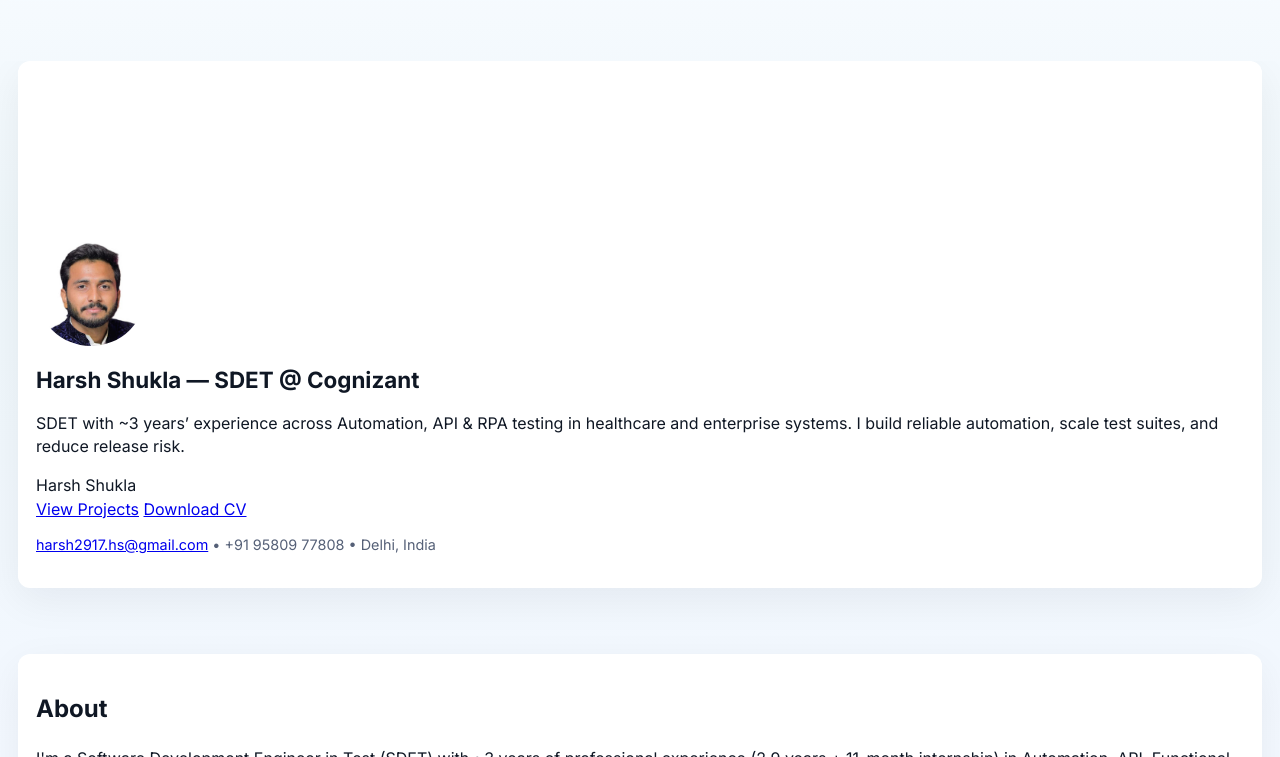
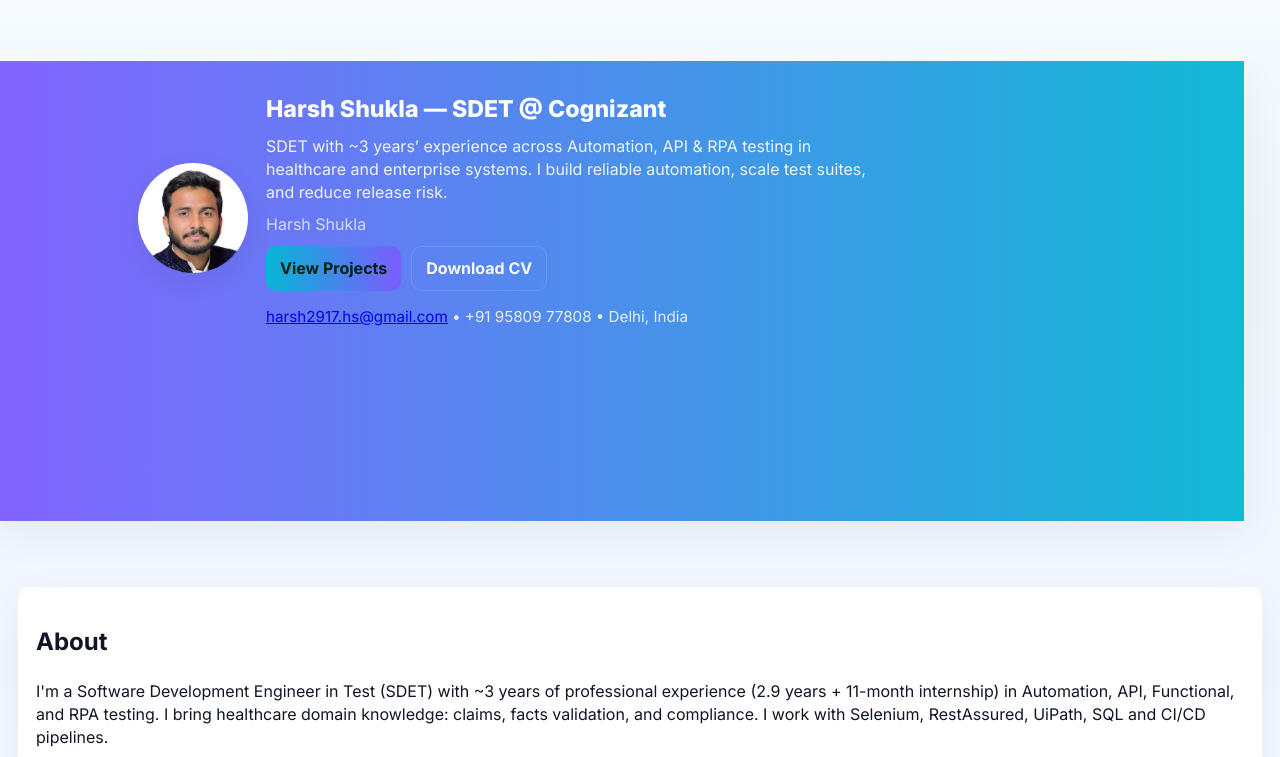
Before and after one commit to HarshShukla-git/newportr-repo, a plain HTML site: page index.html in a window 1280 px wide. Shown: the part 43-800 px from the top of the page. Drawn offline with Linux system fonts and the light colour scheme.

Commit message:
Update style.css

```diff
--- a/style.css
+++ b/style.css
@@ -10,9 +10,13 @@
   --radius: 12px;
   --max-w: 980px;
   --ff: 'Inter', system-ui, -apple-system, 'Segoe UI', Roboto, Arial;
+
+  /* easy tuneable hero controls */
+  --hero-height: 460px;     /* make hero taller: increase value (px) */
+  --hero-radius: 0px;       /* change corner radius: 0 = flat full-bleed, 18px = rounded */
 }
 
-/* Dark theme */
+/* Dark theme (optional) */
 [data-theme="dark"]{
   --bg: linear-gradient(180deg,#091024 0%, #071021 35%, #05101b 100%);
   --panel: #071324;
@@ -25,7 +29,7 @@
 
 /* Reset & base */
 *{box-sizing:border-box}
-html,body{height:100%}
+html,body{height:100%;overflow-x:hidden}
 body{
   margin:0;
   font-family:var(--ff);
@@ -69,19 +73,61 @@ body{
 .nav-link{color:var(--muted);text-decoration:none;padding:8px 10px;border-radius:8px}
 .nav-link:hover{color:var(--text);background:rgba(6,182,212,0.06)}
 
-/* hero */
-.hero-top{display:flex;gap:18px;align-items:center;flex-wrap:wrap}
-.avatar{width:110px;height:110px;border-radius:999px;overflow:hidden;flex:0 0 auto}
+/* hero area */
+/* make hero full-bleed while keeping inner content centered */
+.hero {
+  /* full-bleed trick */
+  margin-left: calc(50% - 50vw);
+  margin-right: calc(50% - 50vw);
+  width: 100vw;
+  box-sizing: border-box;
+  border-radius: var(--hero-radius) var(--hero-radius)  var(--hero-radius) var(--hero-radius);
+  overflow: hidden;
+  padding: 32px 18px;
+  min-height: var(--hero-height);
+  display:block;
+  position:relative;
+  background: linear-gradient(90deg, rgba(124,92,255,0.95), rgba(6,182,212,0.95));
+}
+
+/* hero canvas (background) */
+#hero-bg-canvas {
+  position: absolute;
+  top: 0;
+  left: 0;
+  width: 100%;
+  height: 100%;
+  z-index: 0;
+  pointer-events: none;
+}
+
+/* inner hero content remains centered and constrained */
+.hero .hero-top {
+  max-width: var(--max-w);
+  margin: 0 auto;
+  padding: 0 6px;
+  display:flex;
+  gap:18px;
+  align-items:center;
+  flex-wrap:wrap;
+  position:relative; /* over canvas */
+  z-index:1;
+}
+
+/* avatar */
+.avatar{width:110px;height:110px;border-radius:999px;overflow:hidden;flex:0 0 110px;box-shadow:0 8px 26px rgba(16,24,40,0.08)}
 .avatar img{width:100%;height:100%;object-fit:cover;display:block}
-.name{font-size:1.4rem;font-weight:700;margin:0}
-.sub{color:var(--muted);margin:6px 0 0 0}
 
-/* responsive hero tweaks */
-@media (max-width:800px){
-  .hero-top{flex-direction:column;align-items:center;text-align:center;gap:8px}
-  .avatar{width:80px;height:80px;margin:0 auto 8px}
-  .name{font-size:1.1rem}
-}
+/* hero text */
+.name{margin:0;font-size:1.45rem;font-weight:800;color:#fff}
+.lead{margin:8px 0;color:rgba(255,255,255,0.9);max-width:60ch}
+.hero-actions{display:flex;gap:10px;margin-top:10px}
+.btn{display:inline-flex;align-items:center;gap:8px;padding:10px 14px;border-radius:10px;text-decoration:none;font-weight:700}
+.btn.primary{background:linear-gradient(90deg,var(--accent),var(--accent-2));color:#021}
+.btn.ghost{background:transparent;border:1px solid rgba(255,255,255,0.12);color:rgba(255,255,255,0.95)}
+
+.signature{opacity:0.85;color:rgba(255,255,255,0.85);margin-top:8px}
+.meta{margin-top:12px;color:rgba(255,255,255,0.85);font-size:0.95rem}
 
 /* projects grid */
 .projects-grid{display:grid;grid-template-columns:repeat(2,1fr);gap:18px}
@@ -122,15 +168,15 @@ html,body,.container,.content-grid,.card,.section{max-width:100%;overflow-x:hidd
 }
 
 /* Small screens */
-@media (max-width: 600px){
-  .container{padding:0 6px}
+@media (max-width: 800px){
+  .hero {
+    padding: 24px 12px;
+    min-height: 360px;
+    border-radius: 0 0 12px 12px; /* preserve small radius on mobile if desired */
+  }
+  .avatar{width:80px;height:80px}
+  .name{font-size:1.1rem}
   .projects-grid{grid-template-columns:1fr}
-  .name{font-size:1rem}
 }
 
-/* small visual polish for cards */
-.card .meta{color:var(--muted);font-size:0.9rem}
-.card .actions{display:flex;gap:8px;flex-wrap:wrap}
-
-/* keep avatars and images sharp */
 img{max-width:100%;height:auto;display:block}
```
